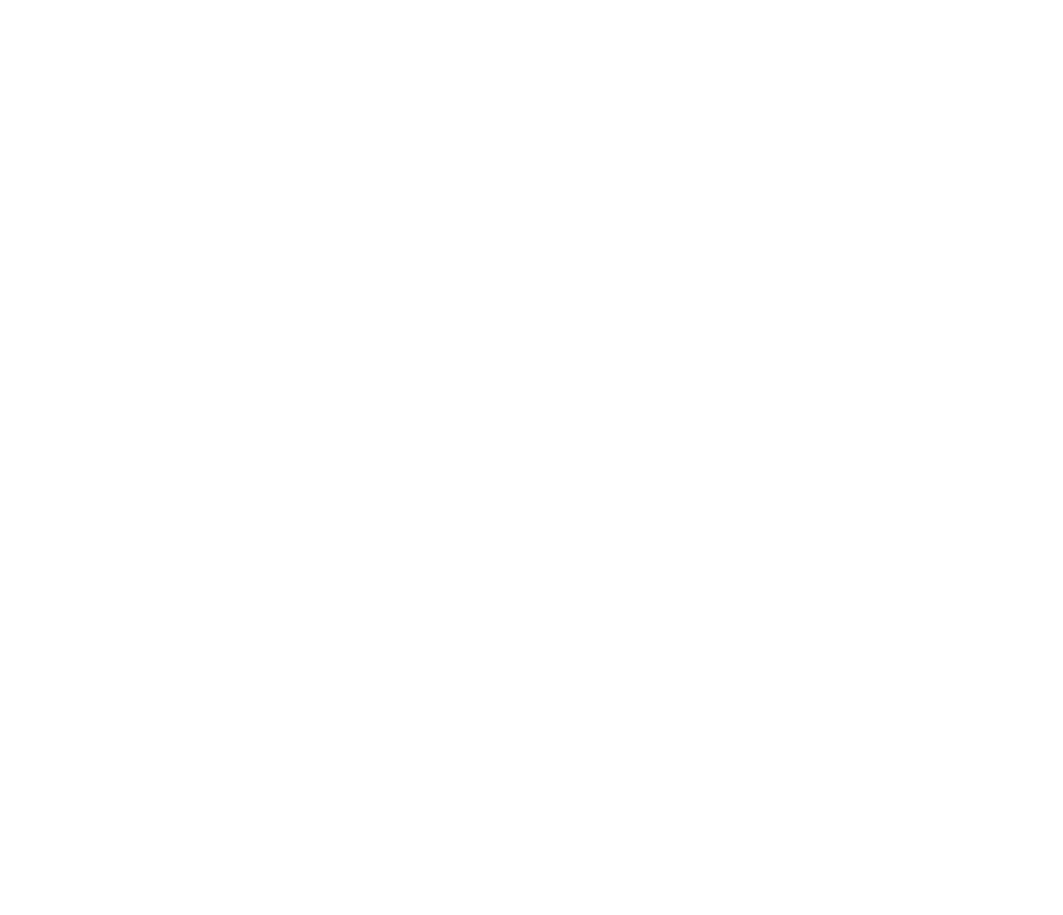
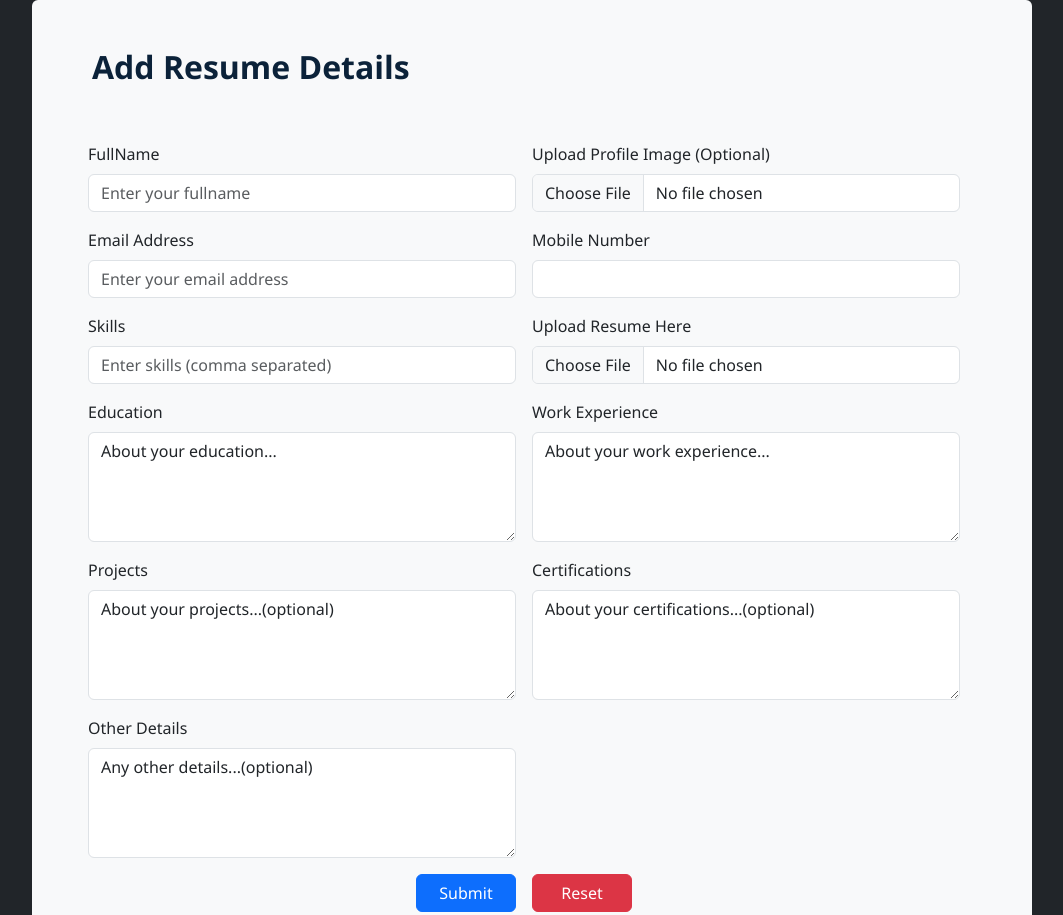
Before and after one commit to DivyaSreeBokinala/NextHire-WEBAPP, a plain HTML site: page addresume.html in a window 1280 px wide. Shown: the top 915 px of the page, without its empty margins (108-1171 px from the left). Before the commit the page ends 800 px from the top, so only its background shows below. Drawn offline with nearby package versions, Linux system fonts and the light colour scheme.

Commit message:
layout done

```diff
--- a/addresume.html
+++ b/addresume.html
@@ -1,11 +1,98 @@
 <!DOCTYPE html>
 <html lang="en">
+
 <head>
     <meta charset="UTF-8">
     <meta name="viewport" content="width=device-width, initial-scale=1.0">
-    <title>Document</title>
+    <title>NextHire-Add Resume</title>
+
+    <!-- Bootstrap CSS CDN and icon links -->
+    <link href="https://cdn.jsdelivr.net/npm/bootstrap@5.3.6/dist/css/bootstrap.min.css" rel="stylesheet">
+    <link href="https://cdn.jsdelivr.net/npm/bootstrap-icons@1.10.5/font/bootstrap-icons.css" rel="stylesheet">
+
+
+    <!-- CSS style sheets -->
+    <link rel="stylesheet" href="style.css">
+
+
+    <!-- Favicon links-->
+    <link rel="apple-touch-icon" sizes="180x180" href="./images/apple-touch-icon.png">
+    <link rel="icon" type="image/png" sizes="32x32" href="./images/favicon-32x32.png">
+    <link rel="icon" type="image/png" sizes="16x16" href="./images/favicon-16x16.png">
+    <link rel="manifest" href="/site.webmanifest">
+
 </head>
-<body>
+
+<body class="bg-light">
+    <div class="container-fluid min-vh-100 d-flex justify-content-center bg-dark p-0">
+        <div class="row w-100 rounded p-5 h-100 bg-light" style="max-width: 1000px; min-height: 90vh;">
+            <h2 class="fw-bold mb-4" style="color: #0B2239;">Add Resume Details</h2>
+            <form class="row g-3">
+
+                <div class="col-md-6">
+                    <label for="fullname" class="form-label">FullName</label>
+                    <input type="text" name="fullname" class="form-control" id="fullname"
+                        placeholder="Enter your fullname" required>
+                </div>
+                <div class="col-md-6">
+                    <label for="profile" class="form-label">Upload Profile Image (Optional)</label>
+                    <input class="form-control" name="profile" type="file" id="profile" accept=".pdf,.doc,.docx">
+                </div>
+                <div class="col-md-6">
+                    <label for="email" class="form-label">Email Address</label>
+                    <input type="email" name="email" class="form-control" id="email"
+                        placeholder="Enter your email address" required>
+                </div>
+                <div class="col-md-6">
+                    <label for="mobile" class="form-label">Mobile Number</label>
+                    <input type="tel" name="mobile" class="form-control" id="mobile" pattern="[0-9]{10}" required>
+                </div>
+                <div class="col-md-6">
+                    <label for="skills" class="form-label">Skills</label>
+                    <input name="skills" type="text" class="form-control" id="skills"
+                        placeholder="Enter skills (comma separated)" required>
+                </div>
+                <div class="col-md-6">
+                    <label for="resumefile" class="form-label">Upload Resume Here</label>
+                    <input class="form-control" name="resumefile" type="file" id="resumefile" accept=".pdf,.doc,.docx" required>
+                </div>
+                <div class="col-md-6">
+                    <label for="education" class="form-label">Education</label>
+                    <textarea name="education" class="form-control" id="education" rows="4"
+                         required>About your education...</textarea>
+                </div>
+                <div class="col-md-6">
+                    <label for="experience" class="form-label"> Work Experience</label>
+                    <textarea name="experience" class="form-control" id="experience" rows="4"
+                         required>About your work experience...</textarea>
+                </div>
+
+                <div class="col-md-6">
+                    <label for="projects" class="form-label">Projects</label>
+                    <textarea name="projects" class="form-control" id="projects"
+                        rows="4">About your projects...(optional)</textarea>
+                </div>
+                <div class="col-md-6">
+                    <label for="certifications" class="form-label">Certifications</label>
+                    <textarea name="certifications" class="form-control" id="certifications" rows="4"
+                        >About your certifications...(optional)</textarea>
+                </div>
+                <div class="col-md-6">
+                    <label for="otherdetails" class="form-label">Other Details</label>
+                    <textarea name="otherdetails" class="form-control" id="otherdetails" rows="4"
+                        >Any other details...(optional)</textarea>
+                </div>
+                <div class="col-12 d-flex justify-content-center gap-3">
+                    <button type="submit" class="btn btn-primary custom-form-button">Submit</button>
+                    <button type="reset" class="btn btn-danger custom-form-button">Reset</button>
+                </div>
+            </form>
+        </div>
+
+
+    </div>
+
 
 </body>
+
 </html>
--- a/style.css
+++ b/style.css
@@ -34,3 +34,6 @@ body {
 .button-width{
   width: 40%;
 }
+.custom-form-button{
+  width:100px;
+}
```
